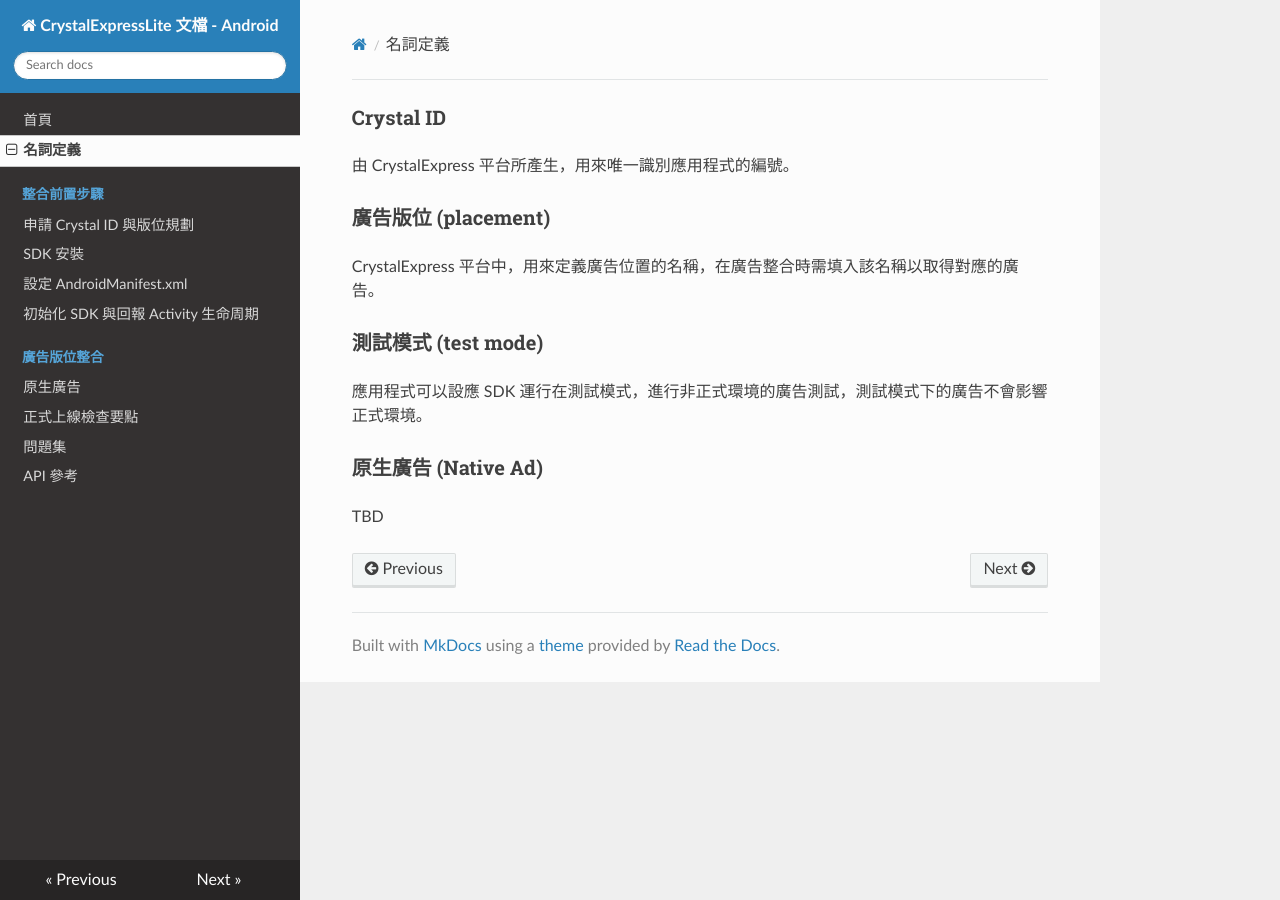
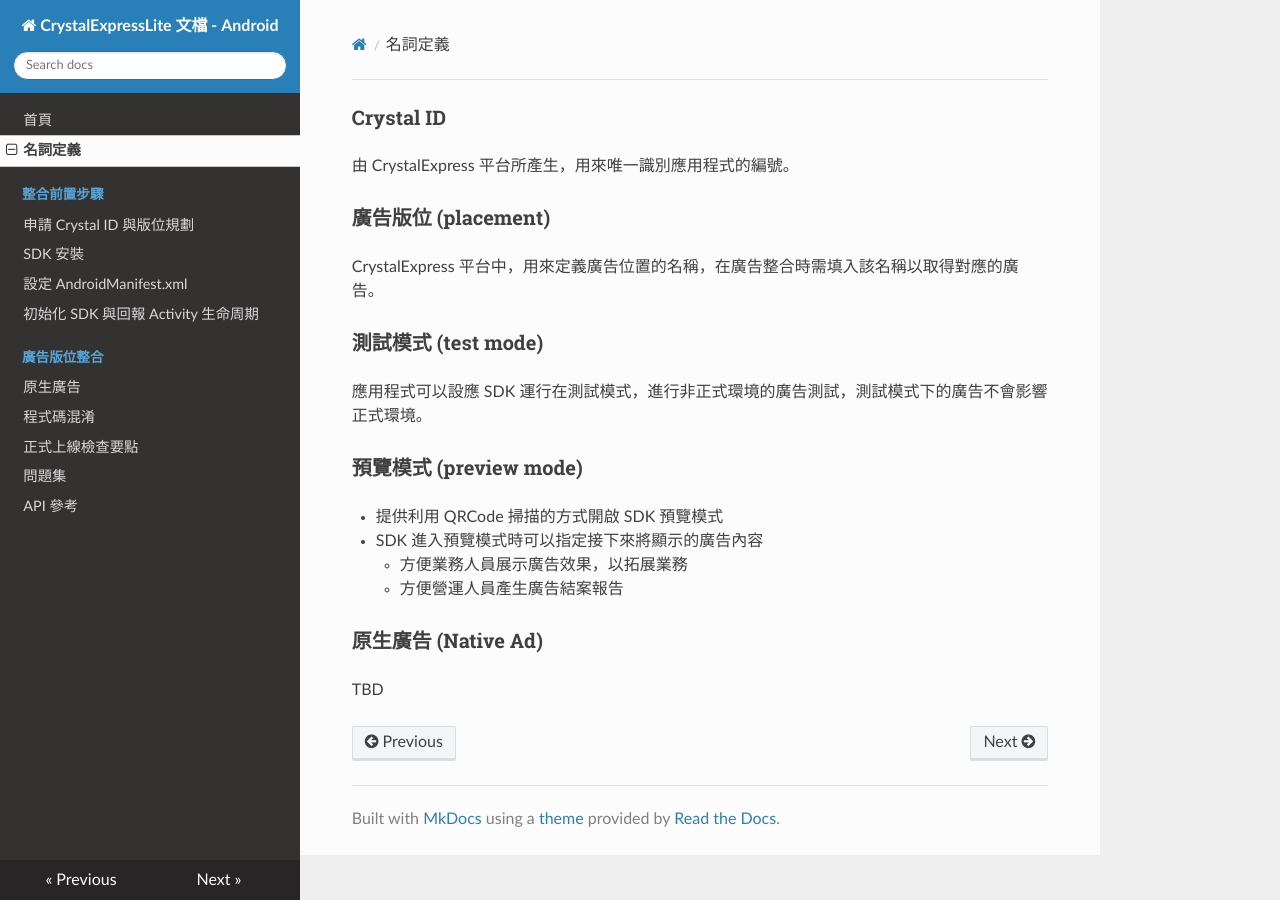
Before and after one commit to intowow/CrystalExpressLiteDocumentation-Android-zh_CN, an MkDocs documentation site: the page built from docs/terminology.md, in a window 1280 px wide. Built offline with MkDocs 1.6.1, drawn with Linux system fonts in a browser that asks for light colours; nearby versions of some CDN libraries; old or Windows-style settings are respelled for this version of MkDocs.

Commit message:
Add proguard page, add preview mode noun.

```diff
--- a/docs/terminology.md
+++ b/docs/terminology.md
@@ -7,5 +7,11 @@ CrystalExpress 平台中，用來定義廣告位置的名稱，在廣告整合
 ### 測試模式 (test mode)
 應用程式可以設應 SDK 運行在測試模式，進行非正式環境的廣告測試，測試模式下的廣告不會影響正式環境。
 
+### 預覽模式 (preview mode)
+  - 提供利用 QRCode 掃描的方式開啟 SDK 預覽模式
+  - SDK 進入預覽模式時可以指定接下來將顯示的廣告內容
+    - 方便業務人員展示廣告效果，以拓展業務
+	- 方便營運人員產生廣告結案報告
+
 ### 原生廣告 (Native Ad)
 TBD
--- a/mkdocs.yml
+++ b/mkdocs.yml
@@ -13,6 +13,7 @@ pages:
   - 初始化 SDK 與回報 Activity 生命周期: sdk-initialization.md
 - 廣告版位整合:
   - 原生廣告: native-ad-integration.md
+- 程式碼混淆: proguard.md
 - 正式上線檢查要點: checkpoint.md
 - 問題集: faq.md
 - API 參考: api-reference.md
```
Also changed, not shown: docs/proguard.md (added, +6 -0 lines).
